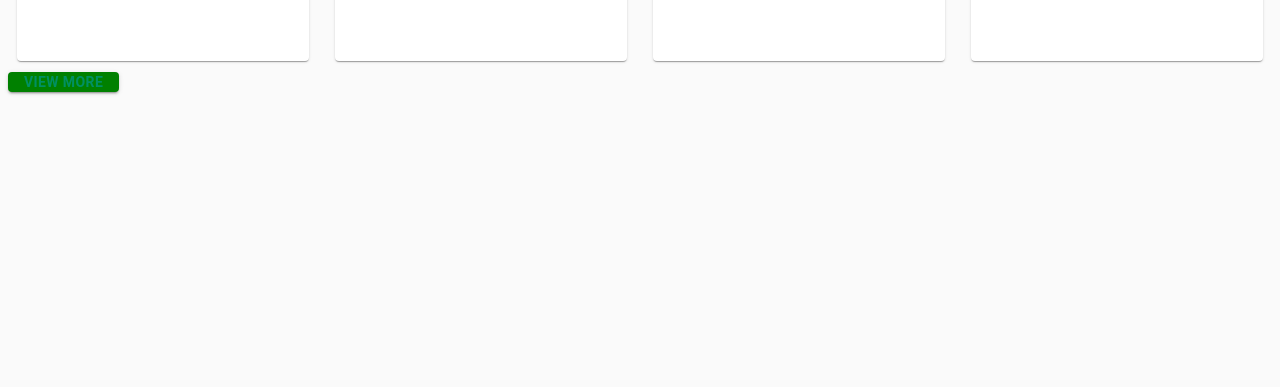
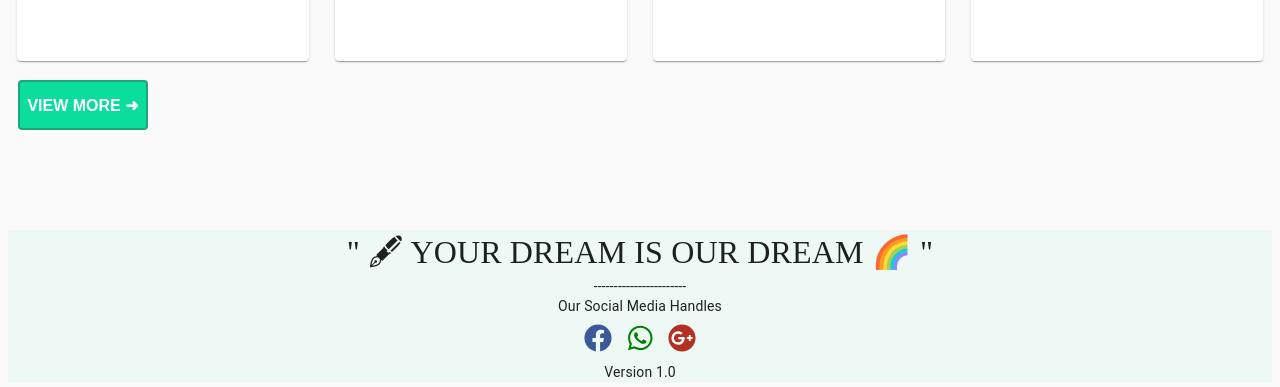
Before and after one commit to rahulnag/selfless, a React (Create React App) app: page / in a window 1280 px wide. Shown: the part 1713-2100 px from the top of the page. Before the commit the page ends 1814 px from the top, so only its background shows below. Built offline with nearby package versions, Linux system fonts and the light colour scheme.

Commit message:
Footer added and Description changed in index.html

```diff
--- a/public/index.html
+++ b/public/index.html
@@ -1,12 +1,14 @@
 <!DOCTYPE html>
 <html lang="en">
-
   <head>
     <meta charset="utf-8" />
     <link rel="icon" href="%PUBLIC_URL%/favicon.ico" />
     <meta name="viewport" content="width=device-width, initial-scale=1" />
     <meta name="theme-color" content="#000000" />
-  <meta name="description" content="Web site created using create-react-app" />
+    <meta
+      name="description"
+      content="SelflessFamily | YOUR DREAM IS OUR DREAM | Get your dream Job | Founder-Dharmesh "
+    />
     <link rel="apple-touch-icon" href="%PUBLIC_URL%/logo192.png" />
     <!--
       manifest.json provides metadata used when your web app is installed on a
@@ -22,7 +24,7 @@
       work correctly both with client-side routing and a non-root public URL.
       Learn how to configure a non-root public URL by running `npm run build`.
     -->
-  <title>React App</title>
+    <title>SelflessFamily</title>
 
     <style>
       .float {
@@ -32,7 +34,7 @@
         bottom: 25px;
         right: 10px;
         background-color: rgb(0 144 99);
-      color: #FFF;
+        color: #fff;
         border-radius: 50px;
         text-align: center;
         font-size: 30px;
@@ -45,7 +47,6 @@
         margin-top: 16px;
       }
     </style>
-
   </head>
 
   <body>
@@ -61,14 +62,20 @@
       To begin the development, run `npm start` or `yarn start`.
       To create a production bundle, use `npm run build` or `yarn build`.
     -->
-  <link rel="stylesheet" href="https://maxcdn.bootstrapcdn.com/font-awesome/4.5.0/css/font-awesome.min.css">
+    <link
+      rel="stylesheet"
+      href="https://maxcdn.bootstrapcdn.com/font-awesome/4.5.0/css/font-awesome.min.css"
+    />
 
-  <a id="whatsappbutton" rel="noreferrer"
+    <a
+      id="whatsappbutton"
+      rel="noreferrer"
       href="https://api.whatsapp.com/send?phone=919955460028&text=Hello%21%20SelflessFamily%20Hope%20you%20are%20doing%20well. Can%20you%20please%20help%20me ?"
-    class="float" target="_blank">
+      class="float"
+      target="_blank"
+    >
       <i class="fa fa-whatsapp my-float"></i>
       <!-- <p style="font-size: small; color:rgb(0 144 99);"><b>Live Chat</b></p> -->
     </a>
   </body>
-
 </html>
--- a/src/App.js
+++ b/src/App.js
@@ -15,6 +15,7 @@ import Openings from "./components/Openings/Openings";
 import Document from "./components/Documents/Document";
 import Testimonial from "./components/Testimonial/Testimonial";
 import { testinomial_data } from "./components/Testimonial/testinomial_data";
+import Footer from "./components/Footer/Footer";
 
 const useStyles = makeStyles((theme) => ({
   root: {
@@ -36,12 +37,14 @@ function App() {
 
   const classes = useStyles();
   return (
+    <>
       <div className={classes.root}>
         <CssBaseline />
         <div>
           <TopTab value={value} setValue={setValue} />
         </div>
         <Switch>
+          <div style={{ minHeight: "100vh" }}>
             <Route exact path="/">
               <Home
                 setValue={setValue}
@@ -72,8 +75,11 @@ function App() {
             <Route exact path="/freshersopenings">
               <FreshersOpening setValue={setValue} />
             </Route>
+          </div>
         </Switch>
+        <Footer />
       </div>
+    </>
   );
 }
 
--- /dev/null
+++ b/src/components/Footer/Footer.css
@@ -0,0 +1,45 @@
+a.social {
+  margin: 0.5rem;
+  transition: transform 280ms;
+  display: inline-block;
+}
+
+a.social:hover {
+  transform: translateY(-10px);
+}
+
+a.youtube {
+  color: #eb3223;
+}
+
+a.facebook {
+  color: #3b5998;
+}
+
+a.twitter {
+  color: #49a1eb;
+}
+
+a.instagram {
+  color: rgb(170, 11, 136);
+}
+
+a.telegram {
+  color: rgb(53, 100, 231);
+}
+
+a.linkedin {
+  color: #0e76a8;
+}
+
+a.whatsapp {
+  color: green;
+}
+
+a.github {
+  color: white;
+}
+
+a.gmail {
+  color: #b23121;
+}
--- a/src/components/Footer/Footer.js
+++ b/src/components/Footer/Footer.js
@@ -0,0 +1,70 @@
+import React from "react";
+import "./Footer.css";
+import { FontAwesomeIcon } from "@fortawesome/react-fontawesome";
+import {
+  faFacebook,
+  faTwitter,
+  faInstagram,
+  faWhatsapp,
+  faLinkedin,
+  faGooglePlus,
+  faGithub,
+  faTelegram,
+} from "@fortawesome/free-brands-svg-icons";
+
+function Footer() {
+  return (
+    <>
+      <div
+        className="social-container"
+        style={{
+          backgroundColor: "rgb(238 249 246)",
+          textAlign: "center",
+          marginTop: "90px",
+        }}
+      >
+        <p style={{ fontFamily: "Cursive", fontSize: "2rem" }}>
+          " 🖋 YOUR DREAM IS OUR DREAM 🌈 "
+        </p>
+        <div>
+          <p>-----------------------</p>
+          <p> Our Social Media Handles</p>
+          {/* <a
+            href="https://avatars.githubusercontent.com/u/21?v=4"
+            target="_blank"
+          >
+            aaaa
+            <img src="https://avatars.githubusercontent.com/u/21?v=4" />
+          </a> */}
+          <a
+            href="https://www.facebook.com/Selfless-family-104568584511406/"
+            target="_blank"
+            rel="noopener noreferrer"
+            className="facebook social"
+          >
+            <FontAwesomeIcon icon={faFacebook} size="2x" />
+          </a>
+          <a
+            href="https://api.whatsapp.com/send?phone=919955460028&text=Hello%21%20SelflessFamily%20Hope%20you%20are%20doing%20well. Can%20you%20please%20help%20me ?"
+            target="_blank"
+            rel="noopener noreferrer"
+            className="whatsapp social"
+          >
+            <FontAwesomeIcon icon={faWhatsapp} size="2x" />
+          </a>
+          <a
+            href="selfless.family1@gmail.com"
+            target="_blank"
+            rel="noopener noreferrer"
+            className="gmail social"
+          >
+            <FontAwesomeIcon icon={faGooglePlus} size="2x" />
+          </a>
+        </div>
+        <p>Version 1.0</p>
+      </div>
+    </>
+  );
+}
+
+export default Footer;
--- a/src/components/HomePage/Home.js
+++ b/src/components/HomePage/Home.js
@@ -7,13 +7,11 @@ import backimage from "./wave.svg";
 import { makeStyles } from "@material-ui/core/styles";
 // import Button from "@material-ui/core/Button";
 import Box from "@material-ui/core/Box";
-
 import { Link } from "react-router-dom";
 import Tabs from "@material-ui/core/Tabs";
 import Tab from "@material-ui/core/Tab";
 import About from "../AboutUs/About";
 import { useHistory } from "react-router-dom";
-
 import homeimage from "./../../assets/Recruitment.png";
 import logo from "./../../assets/logo/selfless_high.png";
 import text from "../../main";
@@ -138,14 +136,28 @@ function Home({ setValue, testinomial_data }) {
           VIEW MORE
         </Button> */}
         <Link to="/testinomial" className="NavLink">
-          <Button
+          {/* <Button
             variant="contained"
             color="primary"
             style={{ backgroundColor: "green" }}
             // onClick={openTestinomial}
           >
             VIEW MORE
-          </Button>
+          </Button> */}
+          <button
+            style={{
+              width: "130px",
+              height: "50px",
+              margin: "10px",
+              background: "#0bdd9c",
+              border: "2px solid #1ba67b",
+              color: "white",
+              borderRadius: "4px",
+              fontSize: "1rem",
+            }}
+          >
+            VIEW MORE ➜
+          </button>
         </Link>
       </div>
     </>
```
Also changed, not shown: package.json (+6 -1 lines), 1 other file (tests, documents, lock files or other folders). Lines whose indentation alone changed are shown as unchanged.
